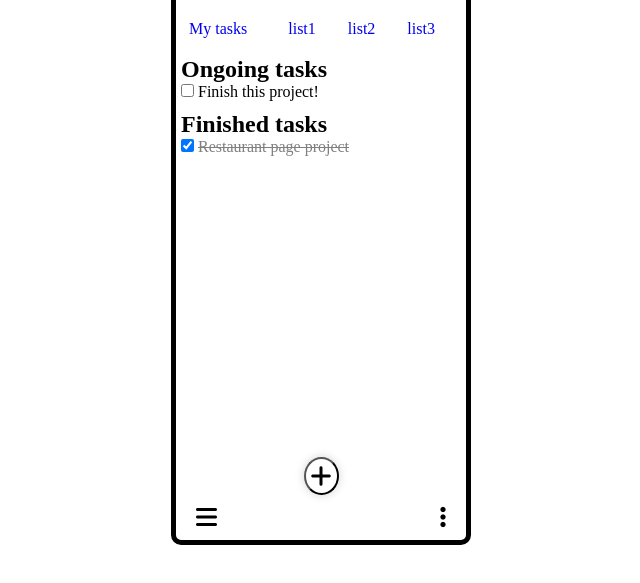
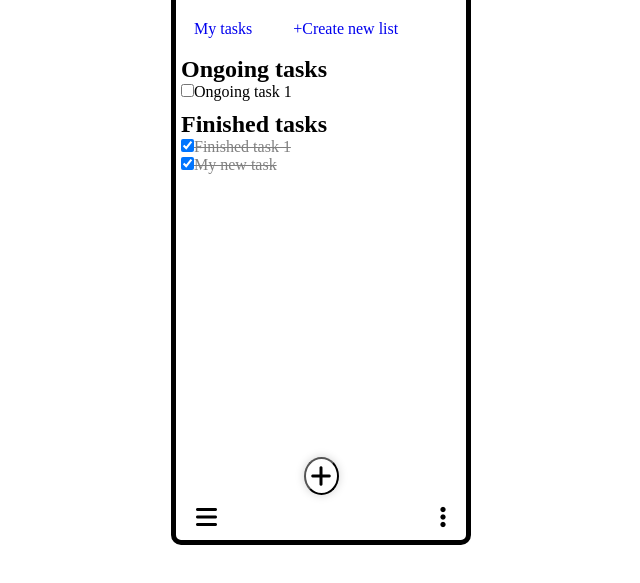
Before and after one commit to Twofold-One/TODO-List-App, a website built with webpack: page dist/index.html in a window 1280 px wide. Shown: the part 155-738 px from the top of the page, without its empty margins (319-959 px from the left). Built offline with nearby package versions, Linux system fonts and the light colour scheme.

Commit message:
create_new_list_funcitonality done

```diff
--- /dev/null
+++ b/src/create_new_list_window.js
@@ -0,0 +1,48 @@
+import DataModule from './task_data';
+import displayModule from './display_data';
+
+const DOM = (() => {
+    const newListWndow = document.getElementById('new-list-window');
+    const closeBtn = document.getElementById('close-btn');
+    const readyBtn = document.getElementById('ready-btn');
+    const newListNameText = document.getElementById('new-list-name');
+
+    return {
+        newListWndow,
+        closeBtn,
+        readyBtn,
+        newListNameText,
+    };
+})();
+
+const newListModule = (() => {
+    function closeWindow() {
+        function handleClick() {
+            DOM.newListWndow.classList.remove('show');
+        }
+
+        DOM.closeBtn.addEventListener('click', handleClick);
+    }
+
+    function createNewList() {
+        function clearInput() {
+            DOM.newListNameText.value = '';
+            DOM.newListWndow.classList.remove('show');
+        }
+
+        function handleClick() {
+            if (DOM.newListNameText.value === '') {
+                clearInput();
+                return;
+            }
+            DataModule.createNewList(DOM.newListNameText.value);
+            displayModule.taskListMain();
+            displayModule.taskListWindow();
+            clearInput();
+        }
+        DOM.readyBtn.addEventListener('click', handleClick);
+    }
+    return { closeWindow, createNewList };
+})();
+
+export default newListModule;
--- a/src/display_data.js
+++ b/src/display_data.js
@@ -5,15 +5,22 @@ const DOM = (() => {
     const taskListWindow = document.getElementById(
         'tasks-list-window-menu-additional-tasks'
     );
+    const tasksField = document.getElementById('tasks-field');
+    const tasksFieldOngoing = document.getElementById('tasks-field-ongoing');
+    const tasksFieldFinished = document.getElementById('tasks-field-finished');
 
     return {
         headerMenu,
         taskListWindow,
+        tasksField,
+        tasksFieldOngoing,
+        tasksFieldFinished,
     };
 })();
 
 const displayModule = (() => {
     function taskListMain() {
+        DOM.headerMenu.innerHTML = '';
         DataModule.tasksList.forEach((list, index) => {
             const newList = document.createElement('a');
             newList.href = '#';
@@ -27,6 +34,7 @@ const displayModule = (() => {
     }
 
     function taskListWindow() {
+        DOM.taskListWindow.innerHTML = '';
         DataModule.tasksList.forEach((list, index) => {
             const newList = document.createElement('a');
             newList.href = '#';
@@ -39,9 +47,64 @@ const displayModule = (() => {
         });
     }
 
+    function defaultTasks() {
+        function ongoingTasks() {
+            DataModule.tasksList[0].ongoingTaskList.forEach((task, index) => {
+                const newTaskOngoing = document.createElement('div');
+                newTaskOngoing.id = 'o-tasks';
+                newTaskOngoing.className = 'o-tasks';
+                newTaskOngoing.dataset.task = `${index}`;
+
+                const newTaskOngoingInput = document.createElement('input');
+                newTaskOngoingInput.type = 'checkbox';
+                newTaskOngoingInput.id = 'o-task';
+                newTaskOngoingInput.name = `o-task${index}`;
+                newTaskOngoingInput.className = 'tasks';
+
+                const newTaskOngoingInputLabel =
+                    document.createElement('label');
+                newTaskOngoingInputLabel.setAttribute('for', `o-task${index}`);
+                newTaskOngoingInputLabel.textContent = task.title;
+
+                newTaskOngoing.appendChild(newTaskOngoingInput);
+                newTaskOngoing.appendChild(newTaskOngoingInputLabel);
+                return DOM.tasksFieldOngoing.appendChild(newTaskOngoing);
+            });
+        }
+
+        function finishedTasks() {
+            DataModule.tasksList[0].finishedTaskList.forEach((task, index) => {
+                const newTaskFinished = document.createElement('div');
+                newTaskFinished.id = 'f-tasks';
+                newTaskFinished.className = 'f-tasks';
+                newTaskFinished.dataset.task = `${index}`;
+
+                const newTaskFinishedInput = document.createElement('input');
+                newTaskFinishedInput.type = 'checkbox';
+                newTaskFinishedInput.id = 'f-task';
+                newTaskFinishedInput.name = `f-task${index}`;
+                newTaskFinishedInput.className = 'tasks';
+                newTaskFinishedInput.checked = true;
+
+                const newTaskFinishedInputLabel =
+                    document.createElement('label');
+                newTaskFinishedInputLabel.setAttribute('for', `f-task${index}`);
+                newTaskFinishedInputLabel.textContent = task.title;
+
+                newTaskFinished.appendChild(newTaskFinishedInput);
+                newTaskFinished.appendChild(newTaskFinishedInputLabel);
+                return DOM.tasksFieldFinished.appendChild(newTaskFinished);
+            });
+        }
+
+        ongoingTasks();
+        finishedTasks();
+    }
+
     return {
         taskListMain,
         taskListWindow,
+        defaultTasks,
     };
 })();
 
--- a/src/index.js
+++ b/src/index.js
@@ -1,19 +1,37 @@
 // import _ from 'lodash';
 import './style.css';
-import { addNewTaskBtnClick, tasksListBtnClick } from './main_window';
+import {
+    addNewTaskBtnClick,
+    tasksListBtnClick,
+    createNewListBtnClick,
+} from './main_window';
+import newListModule from './create_new_list_window';
 import DataModule from './task_data';
 import displayModule from './display_data';
 // import { formatDistance, subDays } from 'date-fns';
 
 addNewTaskBtnClick();
 tasksListBtnClick();
+createNewListBtnClick();
+newListModule.closeWindow();
+newListModule.createNewList();
 
-DataModule.createNewList('list1');
-DataModule.createNewList('list2');
-DataModule.createNewList('list3');
-DataModule.createNewList('list4');
+DataModule.defaultTasksList();
+DataModule.defaultTasks();
+DataModule.createNewTaskInTheList(
+    0,
+    'My new task',
+    'my new task description',
+    'finished',
+    'any'
+);
+// DataModule.createNewList('list1');
+// DataModule.createNewList('list2');
+// DataModule.createNewList('list3');
+// DataModule.createNewList('list4');
 
 console.log(DataModule.tasksList);
 
 displayModule.taskListMain();
 displayModule.taskListWindow();
+displayModule.defaultTasks();
--- a/src/main_window.js
+++ b/src/main_window.js
@@ -7,6 +7,8 @@ const DOM = (() => {
     const tasksListWindowMenu = document.getElementById(
         'tasks-list-window-menu'
     );
+    const createNewListBtn = document.getElementById('create-new-list');
+    const newListWindow = document.getElementById('new-list-window');
 
     function openWindow(window) {
         window.classList.add('show');
@@ -19,6 +21,8 @@ const DOM = (() => {
         tasksListBtn,
         tasksListWindow,
         tasksListWindowMenu,
+        createNewListBtn,
+        newListWindow,
         openWindow,
     };
 })();
@@ -49,4 +53,10 @@ function tasksListBtnClick() {
     window.addEventListener('mouseup', closeTasksList);
 }
 
-export { addNewTaskBtnClick, tasksListBtnClick };
+function createNewListBtnClick() {
+    const openNewListWindow = () => DOM.openWindow(DOM.newListWindow);
+
+    DOM.createNewListBtn.addEventListener('click', openNewListWindow);
+}
+
+export { addNewTaskBtnClick, tasksListBtnClick, createNewListBtnClick };
--- a/src/style.css
+++ b/src/style.css
@@ -124,6 +124,49 @@ input:checked + label {
 }
 
 /* pop-up menu elements styling */
+
+/* create new list menu */
+
+.new-list-window {
+    display: none;
+    position: absolute;
+    top: 0;
+    right: 0;
+    bottom: 0;
+    left: 0;
+    background-color: white;
+    z-index: 2;
+}
+
+.new-list-window-header {
+    display: flex;
+    justify-content: space-between;
+    align-items: center;
+}
+
+.new-list-window-header > h1 {
+    margin: 5px;
+}
+
+.new-list-window-header > button {
+    font-size: 1.5em;
+    border: none;
+    background-color: white;
+    color: grey;
+    margin: 5px;
+}
+
+.new-list-window-header > button:hover {
+    color: black;
+    cursor: pointer;
+}
+
+.new-list-window > textarea {
+    width: 100%;
+    font-size: 2em;
+    overflow: hidden;
+    resize: none;
+}
 
 /* create new task menu */
 
--- a/src/task_data.js
+++ b/src/task_data.js
@@ -1,12 +1,8 @@
 const DataModule = (() => {
     // all tasks data array
     const tasksList = [];
-    const defaultTasks = {
-        ongoingTaskList: [],
-        finishedTaskList: [],
-    };
 
-    // new project factory
+    // new list factory
     const newList = (title) => {
         const ongoingTaskList = [];
         const finishedTaskList = [];
@@ -53,13 +49,35 @@ const DataModule = (() => {
         return tasksList[listIndex].finishedTaskList.splice(taskIndex, 1);
     }
 
+    function defaultTasksList() {
+        return tasksList.push(newList('My tasks'));
+    }
+
+    function defaultTasks() {
+        createNewTaskInTheList(
+            0,
+            'Ongoing task 1',
+            'My ongoing task 1',
+            'ongoing',
+            'none'
+        );
+        createNewTaskInTheList(
+            0,
+            'Finished task 1',
+            'My finished task 1',
+            'finished',
+            'none'
+        );
+    }
+
     return {
         tasksList,
-        defaultTasks,
         createNewList,
         deleteList,
         createNewTaskInTheList,
         deleteTask,
+        defaultTasksList,
+        defaultTasks,
     };
 })();
 
```
Also changed, not shown: src/task_window_funct.js (deleted, +0 -7 lines), dist/index.html, dist/main.js.
